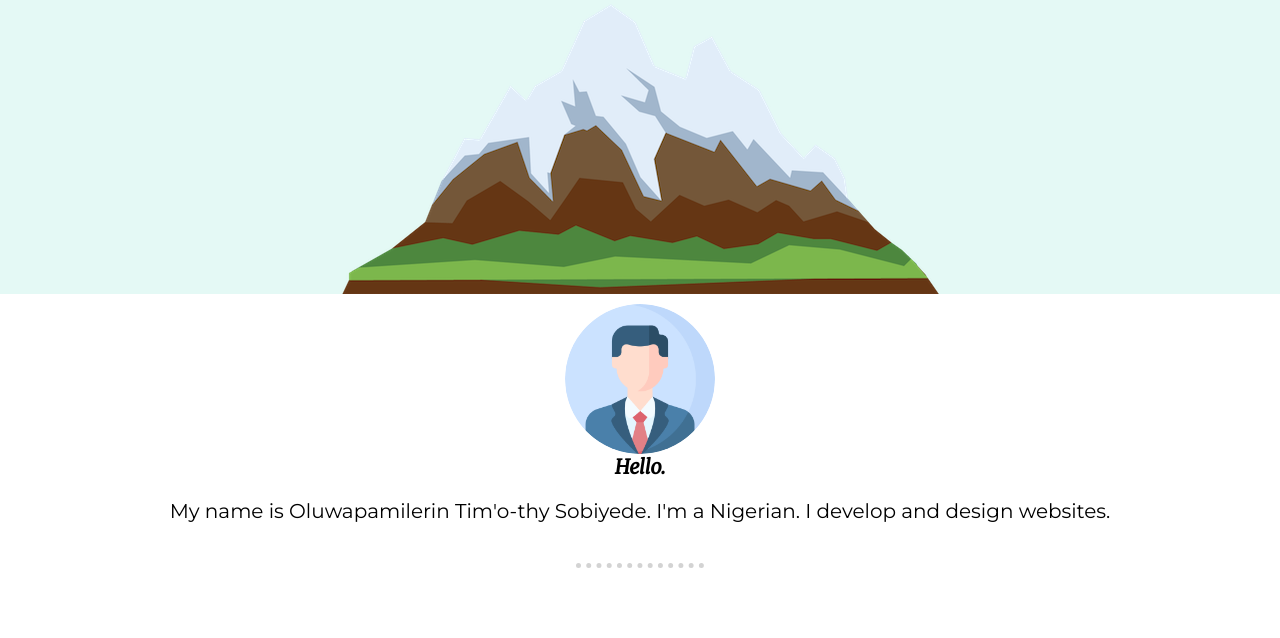
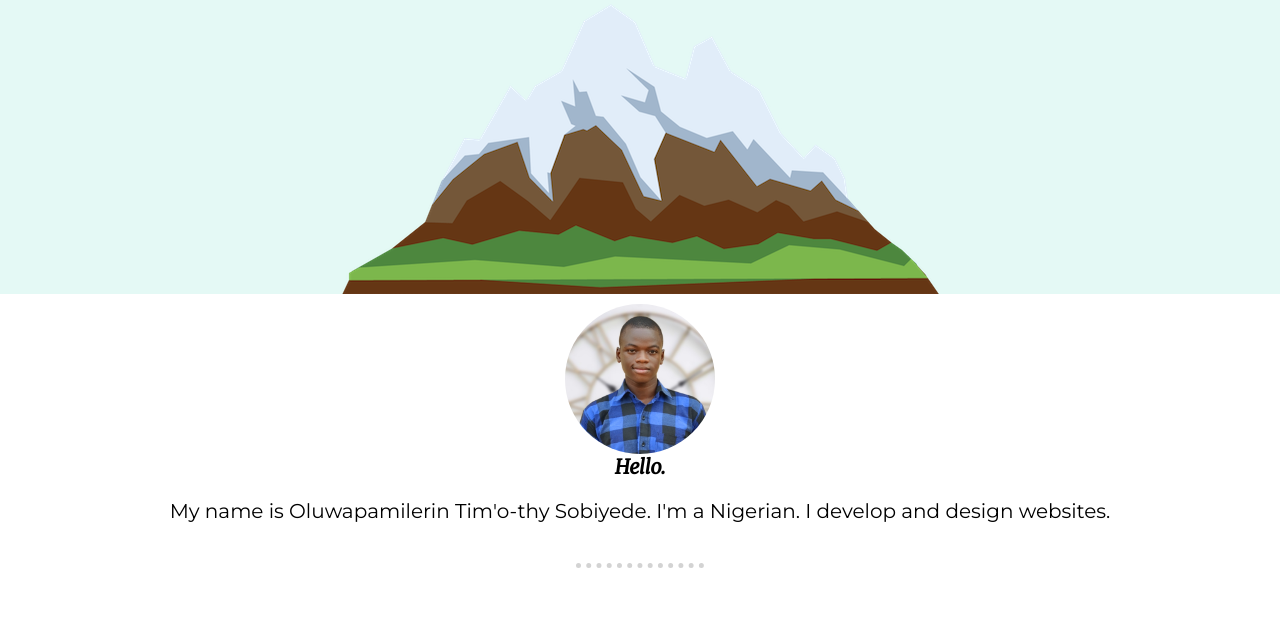
Before and after one commit to Oluwa-pamilerin/www, a plain HTML site: page index.html in a window 1280 px wide. Shown: the part 406-1044 px from the top of the page. Drawn offline with Linux system fonts and the light colour scheme.

Commit message:
Upload my image to html

```diff
--- a/index.html
+++ b/index.html
@@ -25,7 +25,7 @@
     <img class="bottom-cloud" src="mountain.png" alt="mountain">
   </div>
   <div class=profile>
-    <img class="my" src="profile.png" alt="Profile-img"><br>
+    <img class="my" src="20230220_211215.jpg" alt="Profile-img"><br>
     <strong>Hello.</strong>
     <p class="name"> My name is Oluwapamilerin Tim'o-thy Sobiyede. I'm a Nigerian. I develop and design websites. </p>
   </div>
```
